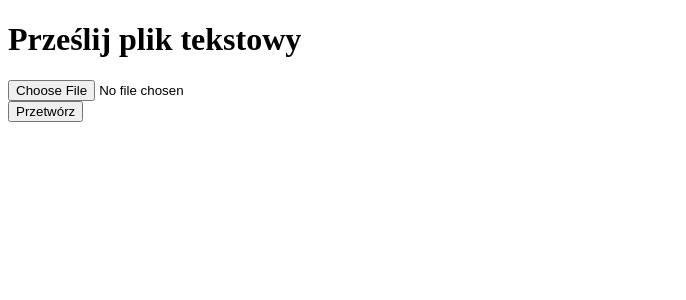
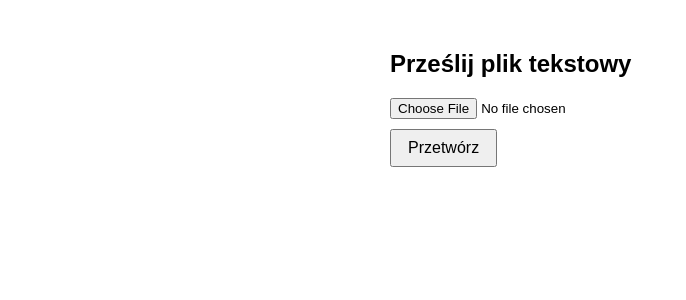
Before and after one commit to Narelsiak/parser_project, a Django app: page / in a window 1280 px wide. Shown: the top 300 px of the page, without its empty margins (0-686 px from the left). Run offline with Django 5.2, Linux system fonts and the light colour scheme.

Commit message:
small html improve

```diff
--- a/parserapp/templates/result.html
+++ b/parserapp/templates/result.html
@@ -2,6 +2,12 @@
 <html>
 <head>
     <title>Wynik</title>
+    <style>
+        body { font-family: Arial, sans-serif; max-width: 700px; margin: 30px auto; line-height: 1.5; }
+        pre { background: #f8f8f8; padding: 10px; border: 1px solid #ccc; white-space: pre-wrap; word-wrap: break-word; }
+        a { display: inline-block; margin-top: 15px; text-decoration: none; color: #007BFF; }
+        a:hover { text-decoration: underline; }
+    </style>
 </head>
 <body>
     <h1>Tekst po przetworzeniu</h1>
--- a/parserapp/templates/upload.html
+++ b/parserapp/templates/upload.html
@@ -3,11 +3,31 @@
 <head>
     <meta charset="UTF-8">
     <title>Przetwórz tekst</title>
+    <style>
+        body {
+            font-family: Arial, sans-serif;
+            max-width: 500px;
+            margin: 50px auto;
+            padding: 0 20px;
+        }
+        h1 {
+            font-size: 1.5em;
+            margin-bottom: 20px;
+        }
+        input[type="file"] {
+            margin-bottom: 10px;
+        }
+        button {
+            padding: 8px 16px;
+            font-size: 1em;
+            cursor: pointer;
+        }
+    </style>
 </head>
 <body>
     <h1>Prześlij plik tekstowy</h1>
     {% if error %}
-        <p>{{ error }}</p>
+        <p style="color: red;">{{ error }}</p>
     {% endif %}
     <form method="post" enctype="multipart/form-data">
         {% csrf_token %}
```
